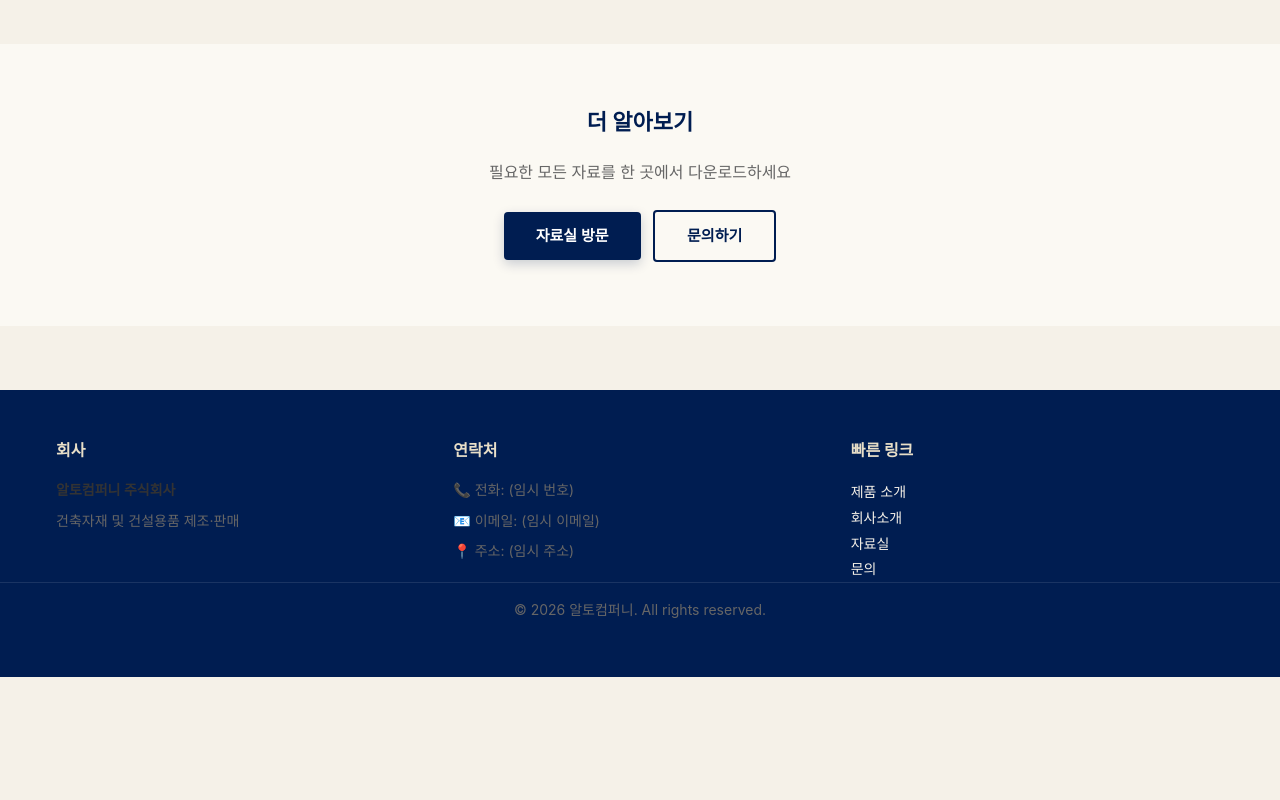
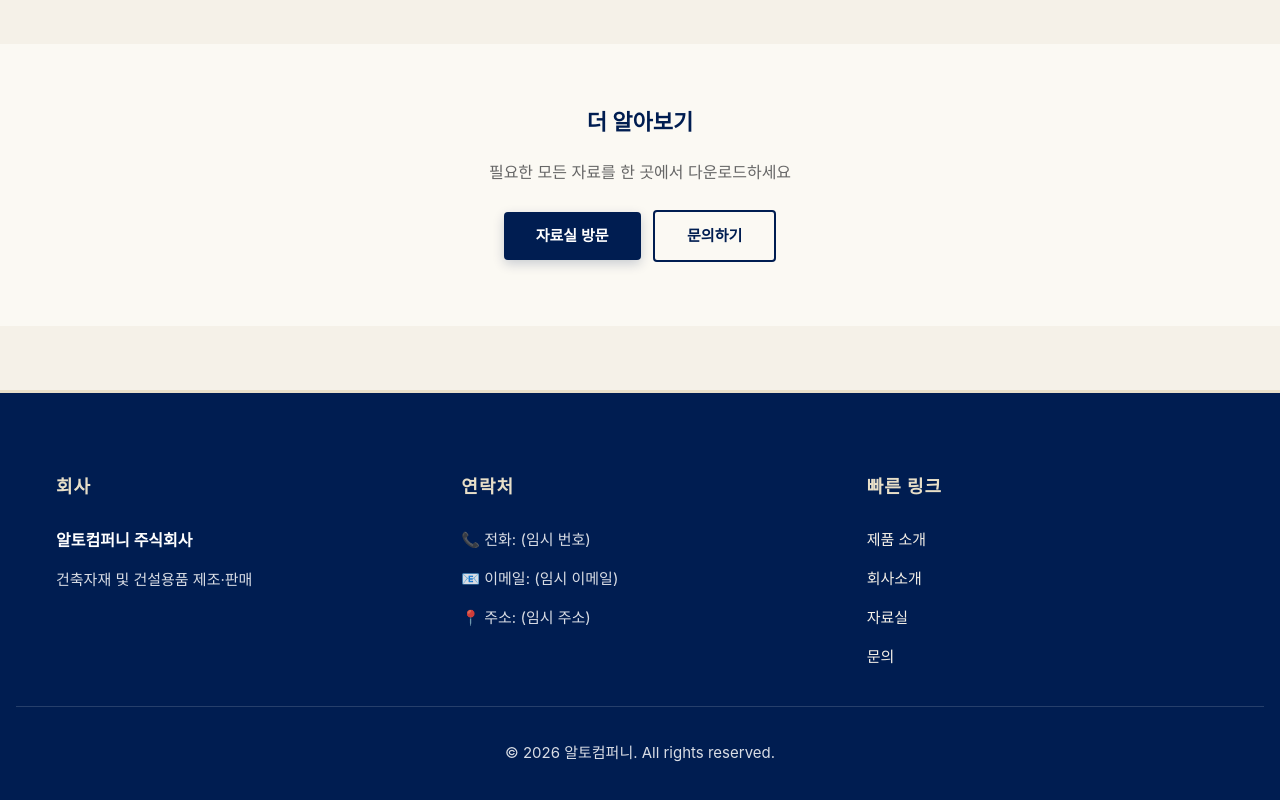
Before and after one commit to ejparking-ai/altocompany-website, a plain HTML site: page index.html in a window 1280 px wide. Shown: the part 2420-3220 px from the top of the page. Before the commit the page ends 3097 px from the top, so only its background shows below. Drawn offline with Linux system fonts and the light colour scheme.

Commit message:
Enhance footer styles for improved layout and readability

```diff
--- a/style.css
+++ b/style.css
@@ -196,45 +196,85 @@ nav a.active {
 footer {
     background-color: var(--primary);
     color: white;
-    padding: calc(var(--spacing) * 3) 0;
+    padding: calc(var(--spacing) * 5) var(--spacing);
     margin-top: calc(var(--spacing) * 4);
+    border-top: 3px solid var(--wood);
 }
 
+/* 푸터 컨테이너 - 3열 그리드 */
 footer .container {
     display: grid;
     grid-template-columns: repeat(auto-fit, minmax(250px, 1fr));
-    gap: var(--gap);
+    gap: calc(var(--gap) * 2);
 }
 
+/* 푸터 제목 스타일 */
 footer h4 {
-    font-size: 16px;
-    margin-bottom: var(--spacing);
+    font-size: 18px;
+    margin-bottom: calc(var(--spacing) * 1.5);
     color: var(--wood);
+    font-weight: 700;
+    text-transform: uppercase;
+    letter-spacing: 1px;
 }
 
+/* 푸터 텍스트 & 링크 */
 footer p,
 footer a {
-    font-size: 14px;
-    margin-bottom: 8px;
+    font-size: 15px;
+    margin-bottom: 12px;
+    line-height: 1.8;
 }
 
+footer p {
+    color: rgba(255, 255, 255, 0.85);
+}
+
+/* 푸터 링크 호버 효과 */
 footer a {
     color: var(--bg-light);
     text-decoration: none;
-    transition: color 0.3s ease;
+    transition: all 0.3s ease;
+    display: inline-block;
 }
 
 footer a:hover {
     color: var(--wood);
+    transform: translateX(4px);
 }
 
+/* 강조 텍스트 */
+footer strong {
+    color: white;
+    display: block;
+    margin-bottom: 8px;
+    font-size: 16px;
+}
+
+/* 하단 저작권 영역 */
 .footer-bottom {
     grid-column: 1 / -1;
     text-align: center;
-    padding-top: var(--spacing);
-    border-top: 1px solid rgba(255, 255, 255, 0.1);
-    font-size: 13px;
-    color: rgba(255, 255, 255, 0.7);
+    padding-top: calc(var(--spacing) * 2);
+    border-top: 1px solid rgba(255, 255, 255, 0.15);
+    font-size: 14px;
+    color: rgba(255, 255, 255, 0.6);
+    margin-top: var(--gap);
+}
+
+/* 모바일 반응형 */
+@media (max-width: var(--bp-mobile)) {
+    footer {
+        padding: calc(var(--spacing) * 3) var(--spacing);
+    }
+
+    footer .container {
+        gap: var(--gap);
+    }
+
+    footer h4 {
+        font-size: 16px;
+    }
 }
 
 /* ========================================
```
